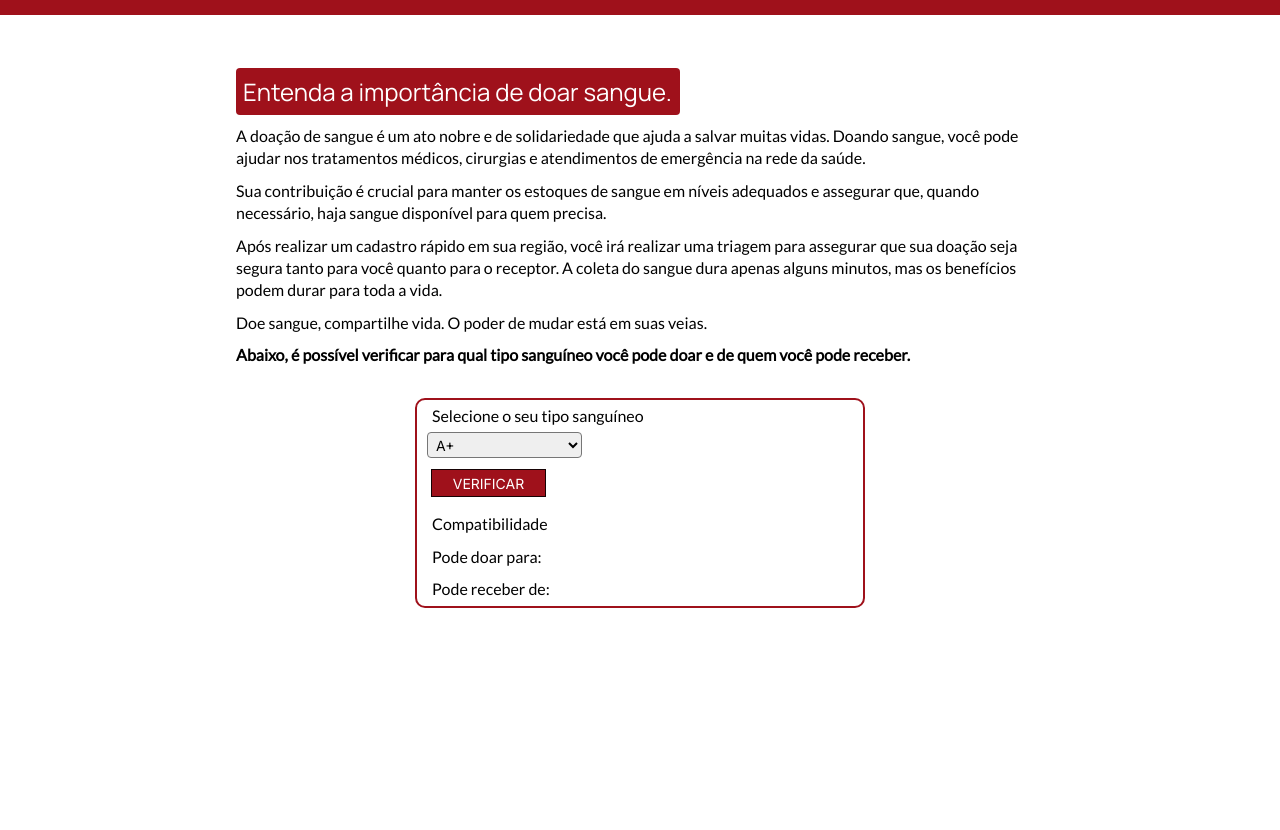
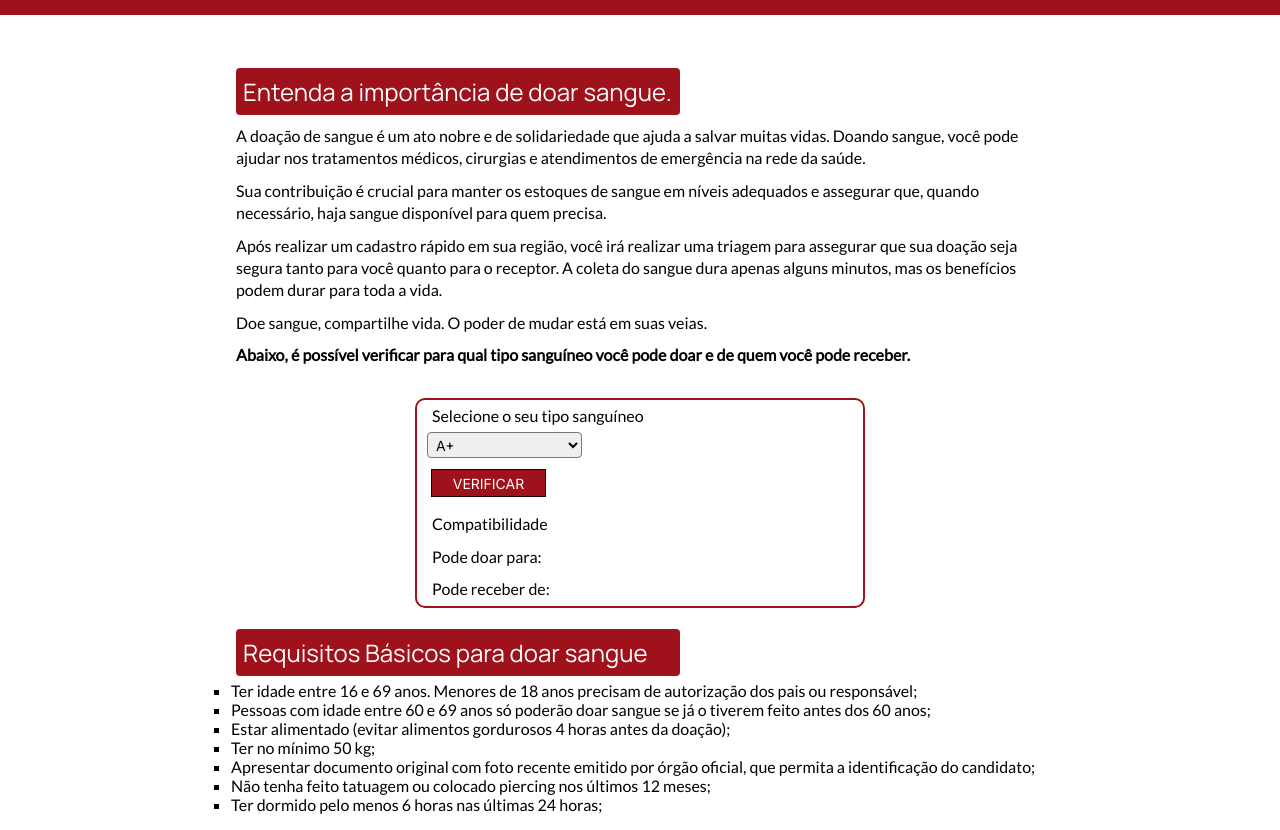
Before and after one commit to williamcouto/blood-donation, a plain HTML site: page index.html in a window 1280 px wide. Shown: the part 99-929 px from the top of the page. Before the commit the page ends 800 px from the top, so only its background shows below. Drawn offline with Linux system fonts and the light colour scheme.

Commit message:
Update index.html
adição dos requisitos básicos para doação de sangue.

```diff
--- a/index.html
+++ b/index.html
@@ -43,6 +43,19 @@
         <p>Pode doar para:<span class="resultado_doar"></span></p>
         <p>Pode receber de:<span class="resultado_receber"></span></p>
         </div>
+
+        <article id="basics_requi">
+        <h2>Requisitos Básicos para doar sangue</h2>
+          <ul type="square">
+          <li>Ter idade entre 16 e 69 anos. Menores de 18 anos precisam de autorização dos pais ou responsável;
+          <li>Pessoas com idade entre 60 e 69 anos só poderão doar sangue se já o tiverem feito antes dos 60 anos;
+          <li>Estar alimentado (evitar alimentos gordurosos 4 horas antes da doação);
+          <li>Ter no mínimo 50 kg;
+          <li>Apresentar documento original com foto recente emitido por órgão oficial, que permita a identificação do candidato;
+          <li>Não tenha feito tatuagem ou colocado piercing nos últimos 12 meses;
+          <li>Ter dormido pelo menos 6 horas nas últimas 24 horas;
+          </ul>
+        </article>
       </section>
     </main>
   <script src="script.js"></script>
```
